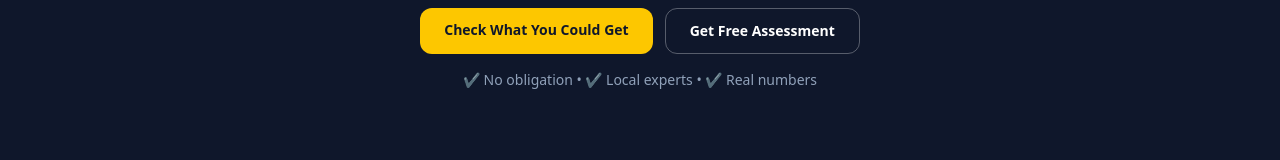
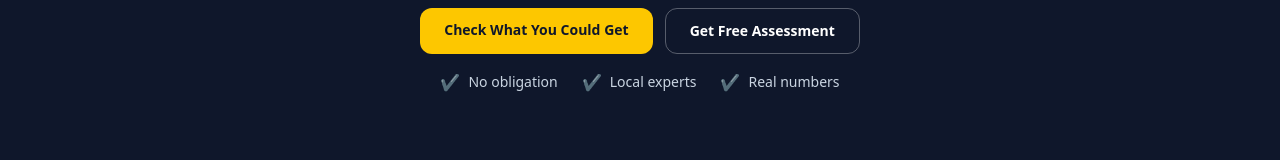
Before and after one commit to mapsforfield/ontarioreno, a React (Vite) app: page /hamilton-basement-grant in a window 1280 px wide. Shown: the part 405-565 px from the top of the page. Built offline with nearby package versions, Linux system fonts and the light colour scheme.

Commit message:
Update HamiltonBasementGrantAd.tsx

```diff
--- a/src/pages/HamiltonBasementGrantAd.tsx
+++ b/src/pages/HamiltonBasementGrantAd.tsx
@@ -39,9 +39,26 @@ export default function HamiltonBasementGrantAd() {
             </a>
           </div>
 
-          <p className="mt-4 text-sm text-slate-400">
-            ✔ No obligation • ✔ Local experts • ✔ Real numbers
-          </p>
+          <p className="mt-4 text-sm text-slate-300 text-center">
+  <span className="inline-flex items-center gap-6 flex-wrap justify-center">
+
+    <span className="flex items-center gap-2">
+      <span className="text-green-400 text-base">✔</span>
+      No obligation
+    </span>
+
+    <span className="flex items-center gap-2">
+      <span className="text-green-400 text-base">✔</span>
+      Local experts
+    </span>
+
+    <span className="flex items-center gap-2">
+      <span className="text-green-400 text-base">✔</span>
+      Real numbers
+    </span>
+
+  </span>
+</p>
 
         </div>
       </section>
```
